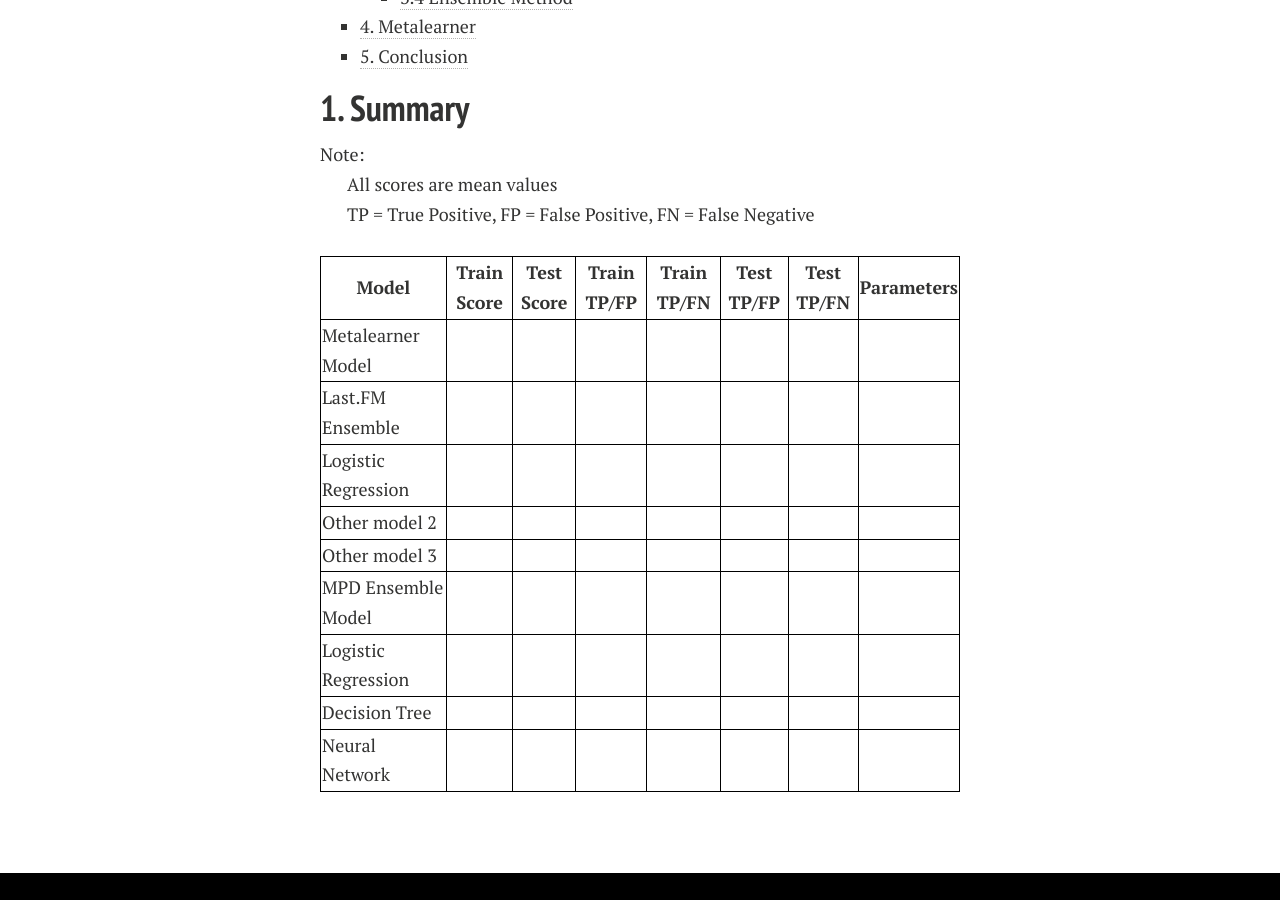
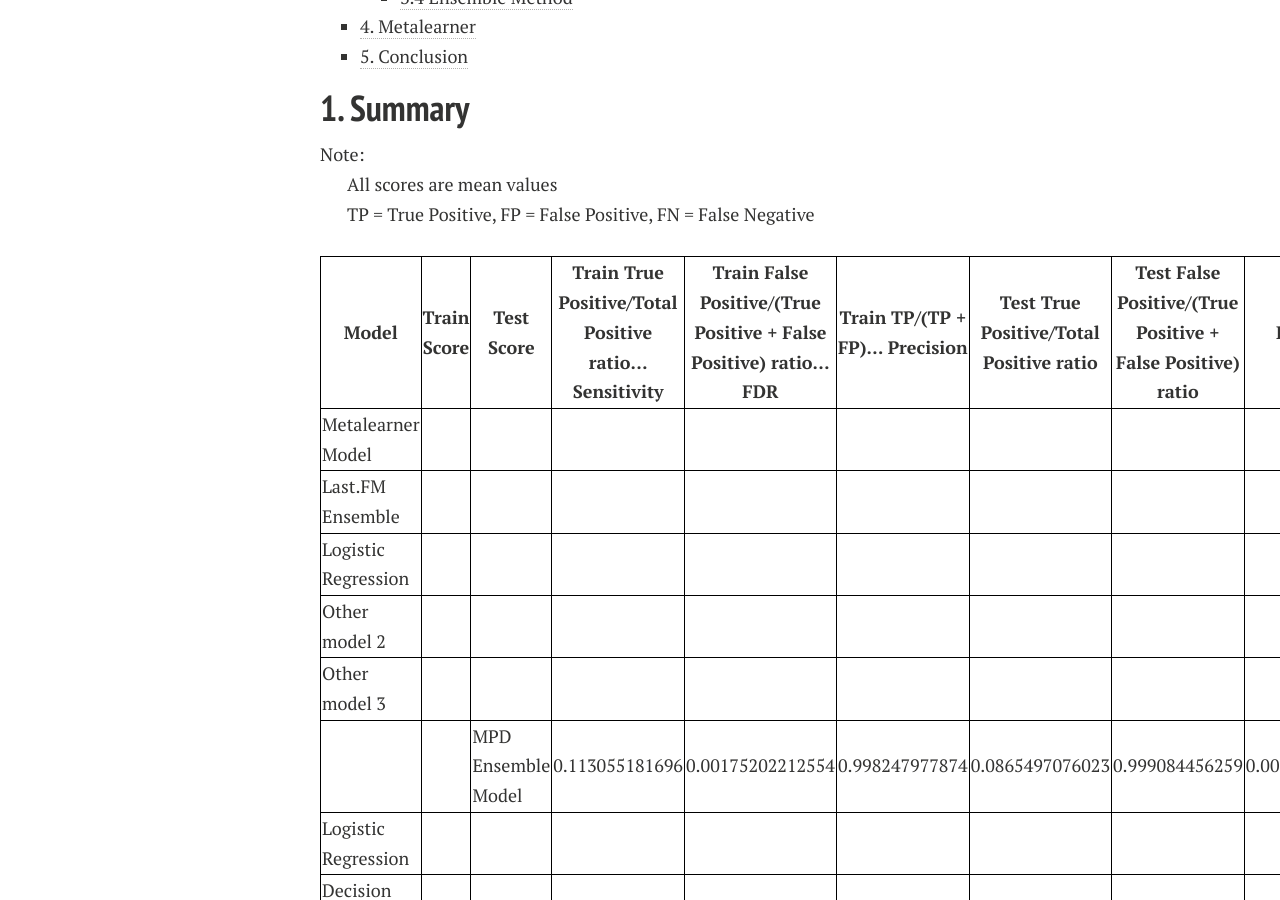
Before and after one commit to lyannaliu/lyannaliu.github.io, a Jekyll site: the page built from resultsandconclusion.md, in a window 1280 px wide and 900 px high, scrolled down 441 px. Built offline with Jekyll 4.4.1, drawn with Linux system fonts in a browser that asks for light colours; nearby versions of some CDN libraries.

Commit message:
Update resultsandconclusion.md

```diff
--- a/resultsandconclusion.md
+++ b/resultsandconclusion.md
@@ -40,16 +40,18 @@ TP = True Positive, FP = False Positive, FN = False Negative
       <th>Model</th>
       <th>Train Score</th>
       <th>Test Score</th>
-      <th>Train TP/FP</th>
-      <th>Train TP/FN</th>
-      <th>Test TP/FP</th>
-      <th>Test TP/FN</th>
+      <th>Train True Positive/Total Positive ratio… Sensitivity</th>
+      <th>Train False Positive/(True Positive + False Positive) ratio… FDR</th>
+      <th>Train TP/(TP + FP)... Precision</th>
+      <th>Test True Positive/Total Positive ratio</th>
+       <th>Test False Positive/(True Positive + False Positive) ratio</th>
       <th>Parameters</th>
     </tr>
   </thead>
   <tbody>
     <tr>
       <td>Metalearner Model</td>
+      <td> </td>
       <td> </td>
       <td> </td>
       <td> </td>
@@ -67,9 +69,11 @@ TP = True Positive, FP = False Positive, FN = False Negative
       <td> </td>
       <td> </td>
       <td> </td>
+      <td> </td>
     </tr>
     <tr>
       <td>Logistic Regression</td>
+      <td> </td>
       <td> </td>
       <td> </td>
       <td> </td>
@@ -87,6 +91,7 @@ TP = True Positive, FP = False Positive, FN = False Negative
       <td> </td>
       <td> </td>
       <td> </td>
+      <td> </td>
     </tr>
     <tr>
       <td>Other model 3</td>
@@ -97,19 +102,22 @@ TP = True Positive, FP = False Positive, FN = False Negative
       <td> </td>
       <td> </td>
       <td> </td>
-    </tr>
-    <tr>
-      <td>MPD Ensemble Model</td>
-      <td> </td>
-      <td> </td>
-      <td> </td>
-      <td> </td>
-      <td> </td>
-      <td> </td>
       <td> </td>
     </tr>
     <tr>
+      <td> </td>
+      <td> </td>
+      <td>MPD Ensemble Model</td>
+      <td> 0.113055181696</td>
+      <td> 0.00175202212554</td>
+      <td> 0.998247977874</td>
+      <td> 0.0865497076023</td>
+      <td> 0.999084456259</td>
+      <td> 0.000915543741074</td>
+    </tr>
+    <tr>
       <td>Logistic Regression</td>
+      <td> </td>
       <td> </td>
       <td> </td>
       <td> </td>
@@ -127,6 +135,7 @@ TP = True Positive, FP = False Positive, FN = False Negative
       <td> </td>
       <td> </td>
       <td> </td>
+      <td> </td>
     </tr>
     <tr>
       <td>Neural Network</td>
@@ -137,6 +146,7 @@ TP = True Positive, FP = False Positive, FN = False Negative
       <td> </td>
       <td> </td>
       <td> </td>
+      <td> </td>
     </tr>
   </tbody>
 </table>
```
